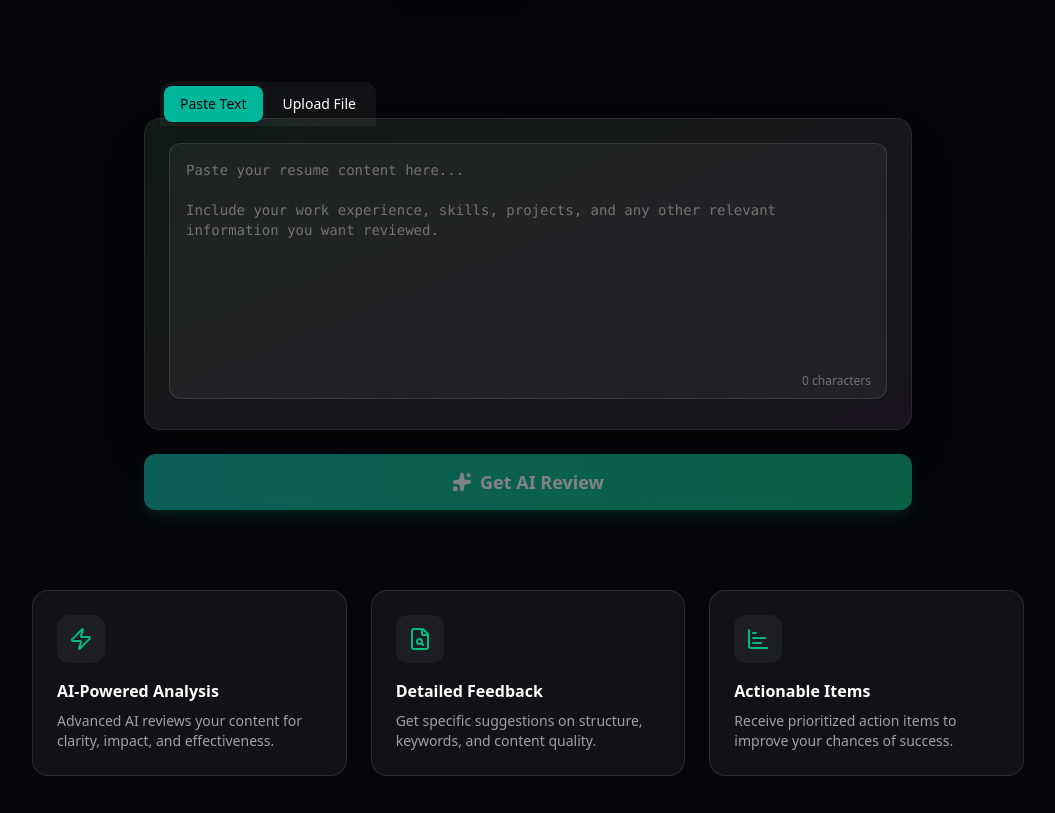
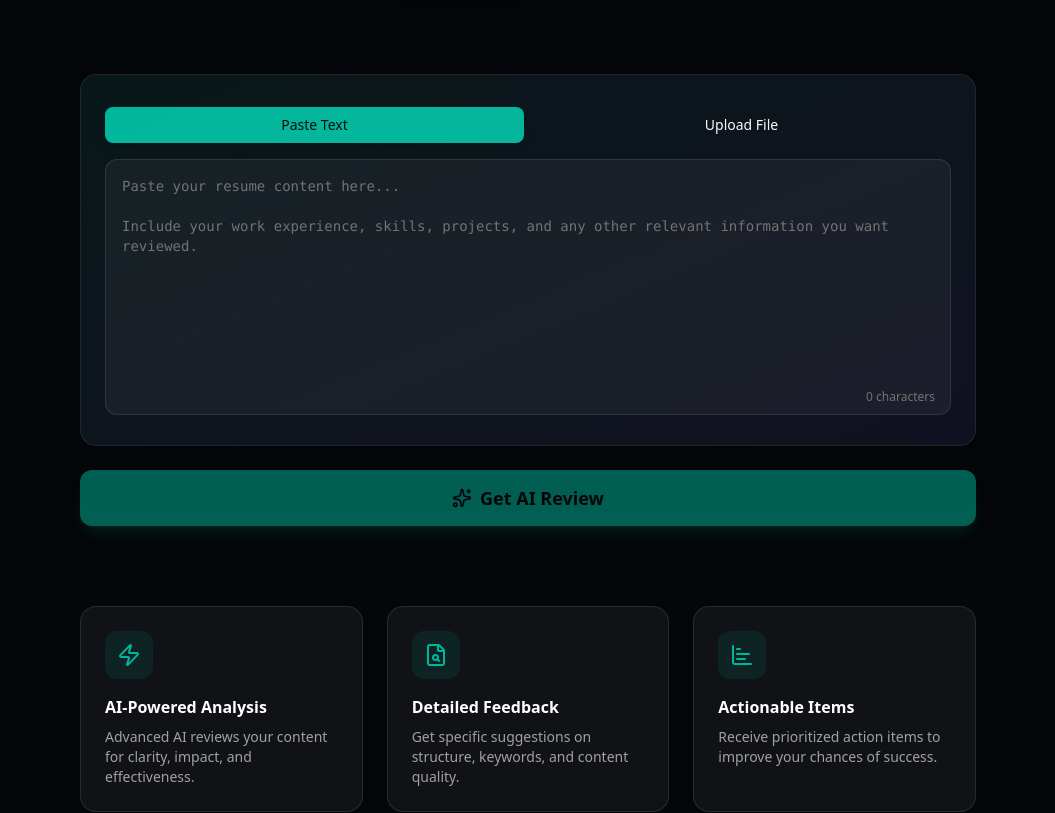
Before and after one commit to Camilo-Suarez98/ai-resume-viewer, a Next.js app: page / in a window 1280 px wide. Shown: the part 474-1287 px from the top of the page, without its empty margins (112-1167 px from the left). Built offline with nearby package versions, Linux system fonts and the light colour scheme.

Commit message:
feat: update UI to use primary color palette and improve error handling for API requests.

```diff
--- a/src/components/FeatureGrid.tsx
+++ b/src/components/FeatureGrid.tsx
@@ -20,13 +20,13 @@ const features = [
 
 export function FeatureGrid() {
   return (
-    <div className="grid grid-cols-1 md:grid-cols-3 gap-6 w-full max-w-5xl mx-auto mt-20 px-4">
+    <div className="grid grid-cols-1 md:grid-cols-3 gap-6 w-full max-w-4xl mx-auto mt-20">
       {features.map((feature, i) => (
         <div
           key={i}
           className="bg-white/5 border border-white/10 p-6 rounded-2xl hover:bg-white/10 transition-colors"
         >
-          <div className="w-12 h-12 bg-white/5 rounded-xl flex items-center justify-center mb-4 text-emerald-500">
+          <div className="w-12 h-12 bg-primary/10 rounded-xl flex items-center justify-center mb-4 text-primary">
             <feature.icon className="w-6 h-6" />
           </div>
           <h3 className="text-white font-semibold mb-2">{feature.title}</h3>
--- a/src/components/MainProcessor.tsx
+++ b/src/components/MainProcessor.tsx
@@ -28,13 +28,16 @@ export function MainProcessor() {
         body: formData,
       });
 
-      if (!res.ok) throw new Error("Analysis failed");
+      if (!res.ok) {
+        const errorData = await res.json().catch(() => ({}));
+        throw new Error(errorData.error || `Analysis failed with status ${res.status}`);
+      }
 
       const json = await res.json();
       setResult(json);
-    } catch (error) {
+    } catch (error: any) {
       console.error(error);
-      alert("Something went wrong. Please check your API key and try again.");
+      alert(error.message || "Something went wrong. Please check your API key and try again.");
     } finally {
       setIsLoading(false);
     }
--- a/src/components/ReviewForm.tsx
+++ b/src/components/ReviewForm.tsx
@@ -43,8 +43,9 @@ export function ReviewForm({ type, onSubmit, isLoading }: ReviewFormProps) {
   };
 
   return (
-    <div className="w-full max-w-3xl mx-auto mt-8">
-      <div className="flex items-center gap-1 p-1 bg-white/5 rounded-t-xl w-fit mx-auto sm:mx-0 sm:ml-4 translate-y-2 relative z-10">
+    <div className="w-full max-w-4xl mx-auto mt-8">
+      <div className="bg-card border border-white/10 rounded-2xl p-6 shadow-2xl relative overflow-hidden group">
+        <div className="flex items-center gap-2 w-full mx-auto translate-y-2 mb-6">
           <SecondSelectorButton
             isActive={mode === "text"}
             onClick={() => setMode("text")}
@@ -57,7 +58,6 @@ export function ReviewForm({ type, onSubmit, isLoading }: ReviewFormProps) {
           />
         </div>
 
-      <div className="bg-[#111111] border border-white/10 rounded-2xl p-6 shadow-2xl relative overflow-hidden group">
         <div className="absolute inset-0 bg-linear-to-br from-emerald-500/5 to-purple-500/5 pointer-events-none" />
 
         <AnimatePresence mode="wait">
@@ -71,6 +71,7 @@ export function ReviewForm({ type, onSubmit, isLoading }: ReviewFormProps) {
             >
               <textarea
                 value={text}
+                name="text"
                 onChange={(e) => setText(e.target.value)}
                 placeholder={`Paste your ${type} content here...\n\nInclude your work experience, skills, projects, and any other relevant information you want reviewed.`}
                 className="w-full h-64 bg-white/5 border border-white/10 rounded-xl p-4 text-sm text-white placeholder:text-neutral-500 focus:outline-none focus:ring-1 focus:ring-emerald-500/50 resize-none font-mono"
@@ -89,16 +90,16 @@ export function ReviewForm({ type, onSubmit, isLoading }: ReviewFormProps) {
               <div
                 {...getRootProps()}
                 className={cn(
-                  "w-full h-64 border-2 border-dashed rounded-xl flex flex-col items-center justify-center cursor-pointer transition-colors",
+                  "w-full h-64 border-2 border-dashed rounded-xl flex flex-col items-center justify-center cursor-pointer transition-colors hover:border-primary",
                   isDragActive
-                    ? "border-emerald-500 bg-emerald-500/10"
+                    ? "border-primary/10 bg-primary/10"
                     : "border-white/10 bg-white/5 hover:bg-white/10"
                 )}
               >
                 <input {...getInputProps()} />
                 {file ? (
                   <div className="text-center">
-                    <FileText className="w-12 h-12 text-emerald-500 mx-auto mb-4" />
+                    <FileText className="w-12 h-12 text-primary mx-auto mb-4" />
                     <p className="text-white font-medium">{file.name}</p>
                     <p className="text-xs text-neutral-500 mt-2">
                       Click or drag to replace
@@ -106,7 +107,7 @@ export function ReviewForm({ type, onSubmit, isLoading }: ReviewFormProps) {
                   </div>
                 ) : (
                   <div className="text-center p-6">
-                    <Upload className="w-12 h-12 text-neutral-500 mx-auto mb-4" />
+                    <Upload className="w-12 h-12 text-primary bg-primary/10 rounded-full p-2 mx-auto mb-4" />
                     <p className="text-neutral-300 font-medium">
                       Drag & drop your file here
                     </p>
@@ -126,15 +127,15 @@ export function ReviewForm({ type, onSubmit, isLoading }: ReviewFormProps) {
         whileTap={{ scale: 0.98 }}
         onClick={handleSubmit}
         disabled={isLoading || (mode === "text" && !text) || (mode === "file" && !file)}
-        className="w-full mt-6 bg-gradient-primary h-14 rounded-xl flex items-center justify-center gap-2 text-white font-semibold text-lg shadow-lg shadow-emerald-500/20 disabled:opacity-50 disabled:cursor-not-allowed"
+        className="w-full mt-6 bg-primary h-14 rounded-xl flex items-center justify-center gap-2 text-primary-foreground font-semibold text-lg shadow-lg shadow-primary/20 cursor-pointer hover:bg-primary/90 disabled:opacity-50 disabled:cursor-not-allowed"
       >
         {isLoading ? (
           <Loader2 className="w-5 h-5 animate-spin" />
         ) : (
-          <Sparkles className="w-5 h-5 fill-white" />
+          <Sparkles className="w-5 h-5" />
         )}
         <span>Get AI Review</span>
       </motion.button>
     </div>
   );
-}
+};
--- a/src/components/ReviewResult.tsx
+++ b/src/components/ReviewResult.tsx
@@ -14,7 +14,6 @@ interface ReviewResultProps {
 export function ReviewResult({ data }: ReviewResultProps) {
   return (
     <div className="w-full max-w-4xl mx-auto mt-12 space-y-8 animate-in fade-in slide-in-from-bottom-4 duration-500">
-      {/* Score Section */}
       <div className="flex flex-col md:flex-row items-center gap-8 bg-white/5 border border-white/10 rounded-2xl p-8">
         <div className="relative w-32 h-32 flex items-center justify-center">
           <svg className="w-full h-full -rotate-90" viewBox="0 0 36 36">
@@ -44,7 +43,6 @@ export function ReviewResult({ data }: ReviewResultProps) {
       </div>
 
       <div className="grid grid-cols-1 md:grid-cols-2 gap-6">
-        {/* Strengths */}
         <div className="bg-white/5 border border-white/10 rounded-2xl p-6">
           <h3 className="flex items-center gap-2 text-lg font-semibold text-white mb-4">
             <CheckCircle2 className="w-5 h-5 text-emerald-500" />
@@ -60,7 +58,6 @@ export function ReviewResult({ data }: ReviewResultProps) {
           </ul>
         </div>
 
-        {/* Improvements */}
         <div className="bg-white/5 border border-white/10 rounded-2xl p-6">
           <h3 className="flex items-center gap-2 text-lg font-semibold text-white mb-4">
             <XCircle className="w-5 h-5 text-red-500" />
@@ -76,7 +73,6 @@ export function ReviewResult({ data }: ReviewResultProps) {
           </ul>
         </div>
 
-        {/* Action Items */}
         <div className="bg-white/5 border border-white/10 rounded-2xl p-6 md:col-span-2">
           <h3 className="flex items-center gap-2 text-lg font-semibold text-white mb-4">
             <Target className="w-5 h-5 text-blue-500" />
@@ -96,4 +92,4 @@ export function ReviewResult({ data }: ReviewResultProps) {
       </div>
     </div>
   );
-}
+};
--- a/src/components/ui/SecondSelectorButton.tsx
+++ b/src/components/ui/SecondSelectorButton.tsx
@@ -11,7 +11,7 @@ export function SecondSelectorButton({ isActive, onClick, label }: SecondSelecto
     <button
       onClick={onClick}
       className={cn(
-        "px-4 py-2 text-sm font-medium rounded-lg transition-all duration-300 ease-in-out cursor-pointer",
+        "flex-1 px-4 py-2 text-sm font-medium rounded-lg transition-all duration-300 ease-in-out cursor-pointer",
         isActive
           ? "bg-primary text-primary-foreground shadow-lg"
           : "text-white hover:bg-white/10"
```
Lines whose indentation alone changed are shown as unchanged.
